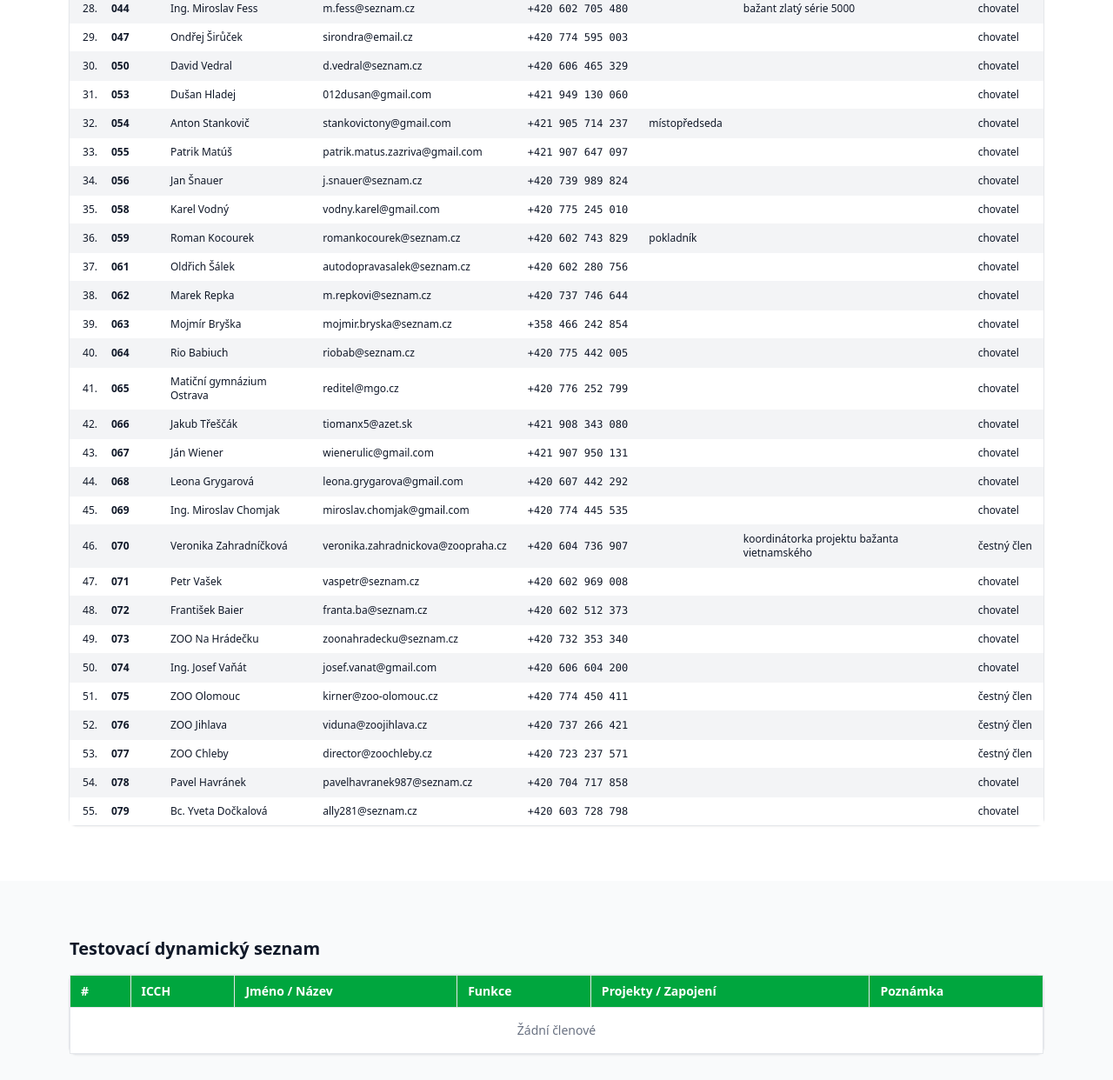
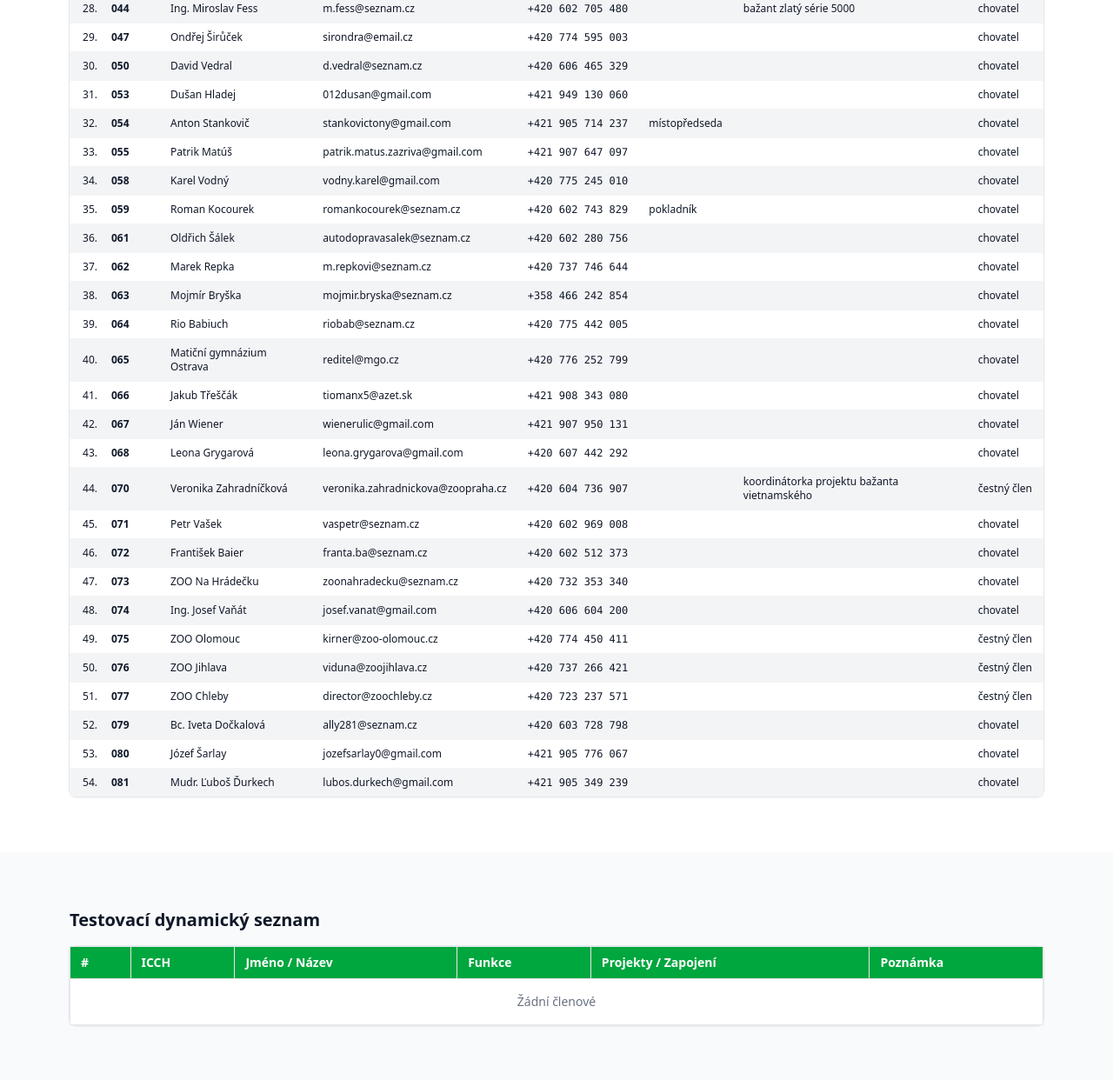
Before and after one commit to matus-kocik/wpa-cz-sk, a Django app: template templates/members.html in a window 1280 px wide. Shown: the part 1687-2929 px from the top of the page at 87% size. Run offline with Django 5.2, Linux system fonts and the light colour scheme; the template is opened without the code that fills it, so the values that code supplies are empty; style sheets or scripts are compiled from the project's sources.

Commit message:
Update members page for public release

```diff
--- a/templates/members.html
+++ b/templates/members.html
@@ -366,16 +366,6 @@
           </tr>
           <tr>
             <td class="px-2 py-2 w-10 text-right">34.</td>
-            <td class="px-2 py-2 w-16 font-semibold">056</td>
-            <td class="px-3 py-2">Jan Šnauer</td>
-            <td class="px-3 py-2 whitespace-nowrap">j.snauer@seznam.cz</td>
-            <td class="px-3 py-2 whitespace-nowrap font-mono">+420 739 989 824</td>
-            <td class="px-3 py-2"></td>
-            <td class="px-3 py-2"></td>
-            <td class="px-3 py-2">chovatel</td>
-          </tr>
-          <tr>
-            <td class="px-2 py-2 w-10 text-right">35.</td>
             <td class="px-2 py-2 w-16 font-semibold">058</td>
             <td class="px-3 py-2">Karel Vodný</td>
             <td class="px-3 py-2 whitespace-nowrap">vodny.karel@gmail.com</td>
@@ -385,7 +375,7 @@
             <td class="px-3 py-2">chovatel</td>
           </tr>
           <tr>
-            <td class="px-2 py-2 w-10 text-right">36.</td>
+            <td class="px-2 py-2 w-10 text-right">35.</td>
             <td class="px-2 py-2 w-16 font-semibold">059</td>
             <td class="px-3 py-2">Roman Kocourek</td>
             <td class="px-3 py-2 whitespace-nowrap">romankocourek@seznam.cz</td>
@@ -395,7 +385,7 @@
             <td class="px-3 py-2">chovatel</td>
           </tr>
           <tr>
-            <td class="px-2 py-2 w-10 text-right">37.</td>
+            <td class="px-2 py-2 w-10 text-right">36.</td>
             <td class="px-2 py-2 w-16 font-semibold">061</td>
             <td class="px-3 py-2">Oldřich Šálek</td>
             <td class="px-3 py-2 whitespace-nowrap">autodopravasalek@seznam.cz</td>
@@ -405,7 +395,7 @@
             <td class="px-3 py-2">chovatel</td>
           </tr>
           <tr>
-            <td class="px-2 py-2 w-10 text-right">38.</td>
+            <td class="px-2 py-2 w-10 text-right">37.</td>
             <td class="px-2 py-2 w-16 font-semibold">062</td>
             <td class="px-3 py-2">Marek Repka</td>
             <td class="px-3 py-2 whitespace-nowrap">m.repkovi@seznam.cz</td>
@@ -415,7 +405,7 @@
             <td class="px-3 py-2">chovatel</td>
           </tr>
           <tr>
-            <td class="px-2 py-2 w-10 text-right">39.</td>
+            <td class="px-2 py-2 w-10 text-right">38.</td>
             <td class="px-2 py-2 w-16 font-semibold">063</td>
             <td class="px-3 py-2">Mojmír Bryška</td>
             <td class="px-3 py-2 whitespace-nowrap">mojmir.bryska@seznam.cz</td>
@@ -425,7 +415,7 @@
             <td class="px-3 py-2">chovatel</td>
           </tr>
           <tr>
-            <td class="px-2 py-2 w-10 text-right">40.</td>
+            <td class="px-2 py-2 w-10 text-right">39.</td>
             <td class="px-2 py-2 w-16 font-semibold">064</td>
             <td class="px-3 py-2">Rio Babiuch</td>
             <td class="px-3 py-2 whitespace-nowrap">riobab@seznam.cz</td>
@@ -435,7 +425,7 @@
             <td class="px-3 py-2">chovatel</td>
           </tr>
           <tr>
-            <td class="px-2 py-2 w-10 text-right">41.</td>
+            <td class="px-2 py-2 w-10 text-right">40.</td>
             <td class="px-2 py-2 w-16 font-semibold">065</td>
             <td class="px-3 py-2">Matiční gymnázium Ostrava</td>
             <td class="px-3 py-2 whitespace-nowrap">reditel@mgo.cz</td>
@@ -445,7 +435,7 @@
             <td class="px-3 py-2">chovatel</td>
           </tr>
           <tr>
-            <td class="px-2 py-2 w-10 text-right">42.</td>
+            <td class="px-2 py-2 w-10 text-right">41.</td>
             <td class="px-2 py-2 w-16 font-semibold">066</td>
             <td class="px-3 py-2">Jakub Třeščák</td>
             <td class="px-3 py-2 whitespace-nowrap">tiomanx5@azet.sk</td>
@@ -455,7 +445,7 @@
             <td class="px-3 py-2">chovatel</td>
           </tr>
           <tr>
-            <td class="px-2 py-2 w-10 text-right">43.</td>
+            <td class="px-2 py-2 w-10 text-right">42.</td>
             <td class="px-2 py-2 w-16 font-semibold">067</td>
             <td class="px-3 py-2">Ján Wiener</td>
             <td class="px-3 py-2 whitespace-nowrap">wienerulic@gmail.com</td>
@@ -465,7 +455,7 @@
             <td class="px-3 py-2">chovatel</td>
           </tr>
           <tr>
-            <td class="px-2 py-2 w-10 text-right">44.</td>
+            <td class="px-2 py-2 w-10 text-right">43.</td>
             <td class="px-2 py-2 w-16 font-semibold">068</td>
             <td class="px-3 py-2">Leona Grygarová</td>
             <td class="px-3 py-2 whitespace-nowrap">leona.grygarova@gmail.com</td>
@@ -475,17 +465,7 @@
             <td class="px-3 py-2">chovatel</td>
           </tr>
           <tr>
-            <td class="px-2 py-2 w-10 text-right">45.</td>
-            <td class="px-2 py-2 w-16 font-semibold">069</td>
-            <td class="px-3 py-2">Ing. Miroslav Chomjak</td>
-            <td class="px-3 py-2 whitespace-nowrap">miroslav.chomjak@gmail.com</td>
-            <td class="px-3 py-2 whitespace-nowrap font-mono">+420 774 445 535</td>
-            <td class="px-3 py-2"></td>
-            <td class="px-3 py-2"></td>
-            <td class="px-3 py-2">chovatel</td>
-          </tr>
-          <tr>
-            <td class="px-2 py-2 w-10 text-right">46.</td>
+            <td class="px-2 py-2 w-10 text-right">44.</td>
             <td class="px-2 py-2 w-16 font-semibold">070</td>
             <td class="px-3 py-2">Veronika Zahradníčková</td>
             <td class="px-3 py-2 whitespace-nowrap">veronika.zahradnickova@zoopraha.cz</td>
@@ -497,7 +477,7 @@
             <td class="px-3 py-2">čestný člen</td>
           </tr>
           <tr>
-            <td class="px-2 py-2 w-10 text-right">47.</td>
+            <td class="px-2 py-2 w-10 text-right">45.</td>
             <td class="px-2 py-2 w-16 font-semibold">071</td>
             <td class="px-3 py-2">Petr Vašek</td>
             <td class="px-3 py-2 whitespace-nowrap">vaspetr@seznam.cz</td>
@@ -507,7 +487,7 @@
             <td class="px-3 py-2">chovatel</td>
           </tr>
           <tr>
-            <td class="px-2 py-2 w-10 text-right">48.</td>
+            <td class="px-2 py-2 w-10 text-right">46.</td>
             <td class="px-2 py-2 w-16 font-semibold">072</td>
             <td class="px-3 py-2">František Baier</td>
             <td class="px-3 py-2 whitespace-nowrap">franta.ba@seznam.cz</td>
@@ -517,7 +497,7 @@
             <td class="px-3 py-2">chovatel</td>
           </tr>
           <tr>
-            <td class="px-2 py-2 w-10 text-right">49.</td>
+            <td class="px-2 py-2 w-10 text-right">47.</td>
             <td class="px-2 py-2 w-16 font-semibold">073</td>
             <td class="px-3 py-2">ZOO Na Hrádečku</td>
             <td class="px-3 py-2 whitespace-nowrap">zoonahradecku@seznam.cz</td>
@@ -527,7 +507,7 @@
             <td class="px-3 py-2">chovatel</td>
           </tr>
           <tr>
-            <td class="px-2 py-2 w-10 text-right">50.</td>
+            <td class="px-2 py-2 w-10 text-right">48.</td>
             <td class="px-2 py-2 w-16 font-semibold">074</td>
             <td class="px-3 py-2">Ing. Josef Vaňát</td>
             <td class="px-3 py-2 whitespace-nowrap">josef.vanat@gmail.com</td>
@@ -537,7 +517,7 @@
             <td class="px-3 py-2">chovatel</td>
           </tr>
           <tr>
-            <td class="px-2 py-2 w-10 text-right">51.</td>
+            <td class="px-2 py-2 w-10 text-right">49.</td>
             <td class="px-2 py-2 w-16 font-semibold">075</td>
             <td class="px-3 py-2">ZOO Olomouc</td>
             <td class="px-3 py-2 whitespace-nowrap">kirner@zoo-olomouc.cz</td>
@@ -547,7 +527,7 @@
             <td class="px-3 py-2">čestný člen</td>
           </tr>
           <tr>
-            <td class="px-2 py-2 w-10 text-right">52.</td>
+            <td class="px-2 py-2 w-10 text-right">50.</td>
             <td class="px-2 py-2 w-16 font-semibold">076</td>
             <td class="px-3 py-2">ZOO Jihlava</td>
             <td class="px-3 py-2 whitespace-nowrap">viduna@zoojihlava.cz</td>
@@ -557,7 +537,7 @@
             <td class="px-3 py-2">čestný člen</td>
           </tr>
           <tr>
-            <td class="px-2 py-2 w-10 text-right">53.</td>
+            <td class="px-2 py-2 w-10 text-right">51.</td>
             <td class="px-2 py-2 w-16 font-semibold">077</td>
             <td class="px-3 py-2">ZOO Chleby</td>
             <td class="px-3 py-2 whitespace-nowrap">director@zoochleby.cz</td>
@@ -567,21 +547,31 @@
             <td class="px-3 py-2">čestný člen</td>
           </tr>
           <tr>
-            <td class="px-2 py-2 w-10 text-right">54.</td>
-            <td class="px-2 py-2 w-16 font-semibold">078</td>
-            <td class="px-3 py-2">Pavel Havránek</td>
-            <td class="px-3 py-2 whitespace-nowrap">pavelhavranek987@seznam.cz</td>
-            <td class="px-3 py-2 whitespace-nowrap font-mono">+420 704 717 858</td>
+            <td class="px-2 py-2 w-10 text-right">52.</td>
+            <td class="px-2 py-2 w-16 font-semibold">079</td>
+            <td class="px-3 py-2">Bc. Iveta Dočkalová</td>
+            <td class="px-3 py-2 whitespace-nowrap">ally281@seznam.cz</td>
+            <td class="px-3 py-2 whitespace-nowrap font-mono">+420 603 728 798</td>
             <td class="px-3 py-2"></td>
             <td class="px-3 py-2"></td>
             <td class="px-3 py-2">chovatel</td>
           </tr>
           <tr>
-            <td class="px-2 py-2 w-10 text-right">55.</td>
-            <td class="px-2 py-2 w-16 font-semibold">079</td>
-            <td class="px-3 py-2">Bc. Yveta Dočkalová</td>
-            <td class="px-3 py-2 whitespace-nowrap">ally281@seznam.cz</td>
-            <td class="px-3 py-2 whitespace-nowrap font-mono">+420 603 728 798</td>
+            <td class="px-2 py-2 w-10 text-right">53.</td>
+            <td class="px-2 py-2 w-16 font-semibold">080</td>
+            <td class="px-3 py-2">Józef Šarlay</td>
+            <td class="px-3 py-2 whitespace-nowrap">jozefsarlay0@gmail.com</td>
+            <td class="px-3 py-2 whitespace-nowrap font-mono">+421 905 776 067</td>
+            <td class="px-3 py-2"></td>
+            <td class="px-3 py-2"></td>
+            <td class="px-3 py-2">chovatel</td>
+          </tr>
+          <tr>
+            <td class="px-2 py-2 w-10 text-right">54.</td>
+            <td class="px-2 py-2 w-16 font-semibold">081</td>
+            <td class="px-3 py-2">Mudr. Ľuboš Ďurkech</td>
+            <td class="px-3 py-2 whitespace-nowrap">lubos.durkech@gmail.com</td>
+            <td class="px-3 py-2 whitespace-nowrap font-mono">+421 905 349 239</td>
             <td class="px-3 py-2"></td>
             <td class="px-3 py-2"></td>
             <td class="px-3 py-2">chovatel</td>
```
